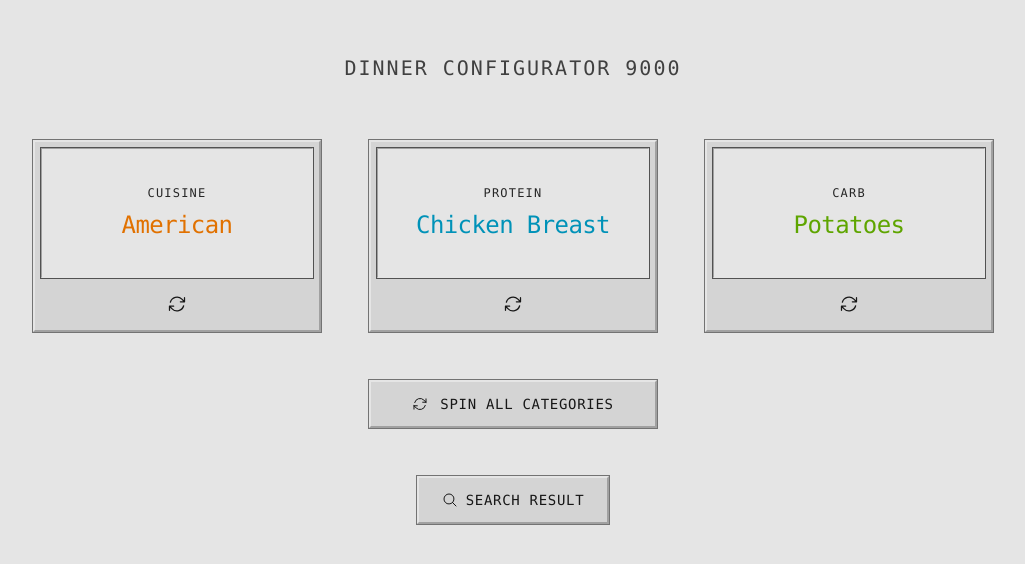
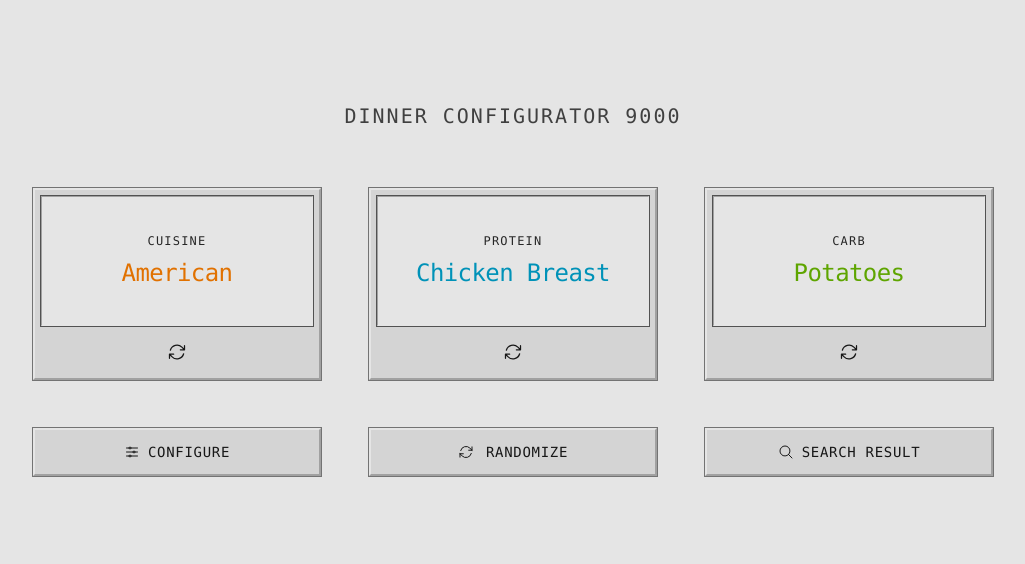
Before and after one commit to andrewmillen/dinner-configurator-9000, a Next.js app: page / in a window 1280 px wide. Shown: the part 116-680 px from the top of the page, without its empty margins (127-1152 px from the left). Built offline with nearby package versions, Linux system fonts and the light colour scheme.

Commit message:
Add customization

```diff
--- /dev/null
+++ b/app/components/ConfigScreen.jsx
@@ -0,0 +1,121 @@
+
+import {
+  CheckIcon,
+  XMarkIcon
+} from "@heroicons/react/24/outline";
+import { useState, useEffect } from "react";
+
+export default function ConfigScreen({ onSave, onCancel, proteins, carbs, cuisines }) {
+  const [config, setConfig] = useState({
+    proteins: new Set(proteins),
+    carbs: new Set(carbs),
+    cuisines: new Set(cuisines),
+  });
+
+  useEffect(() => {
+    const savedConfig = localStorage.getItem("dinnerConfig");
+    if (savedConfig) {
+      const parsed = JSON.parse(savedConfig);
+      setConfig({
+        proteins: new Set(parsed.proteins),
+        carbs: new Set(parsed.carbs),
+        cuisines: new Set(parsed.cuisines),
+      });
+    }
+  }, [proteins, carbs, cuisines]);
+
+  const handleToggleAll = (category, items) => {
+    setConfig((prev) => ({
+      ...prev,
+      [category]: prev[category].size === items.length ? new Set() : new Set(items),
+    }));
+  };
+
+  const handleToggleItem = (category, item) => {
+    setConfig((prev) => {
+      const newSet = new Set(prev[category]);
+      if (newSet.has(item)) {
+        newSet.delete(item);
+      } else {
+        newSet.add(item);
+      }
+      return { ...prev, [category]: newSet };
+    });
+  };
+
+  const handleSave = () => {
+    if (config.proteins.size === 0 || config.carbs.size === 0 || config.cuisines.size === 0) {
+      alert("Please select at least one option in each category");
+      return;
+    }
+
+    const newConfig = {
+      proteins: Array.from(config.proteins),
+      carbs: Array.from(config.carbs),
+      cuisines: Array.from(config.cuisines),
+    };
+
+    localStorage.setItem("dinnerConfig", JSON.stringify(newConfig));
+    onSave(newConfig);
+  };
+
+  return (
+    <div className="min-h-svh p-8 flex flex-col bg-neutral-400/60">
+
+      <div className="flex-1 flex gap-20 items-center justify-center overflow-auto">
+        <div className="grid grid-cols-1 lg:grid-cols-3 gap-8 lg:gap-12">
+        {[
+          { title: "Proteins", items: proteins, key: "proteins" },
+          { title: "Carbs", items: carbs, key: "carbs" },
+          { title: "Cuisines", items: cuisines, key: "cuisines" },
+        ].map(({ title, items, key }) => (
+          <div key={key} className="mb-8 border-2 bg-neutral-300 outline-1 border-neutral-400 border-l-neutral-200 border-t-neutral-200 outline-neutral-500 p-2 w-64 lg:w-72 h-128 overflow-y-scroll">
+              <h3 className="text-xs tracking-widest uppercase w-full text-center text-neutral-800 mt-2 mb-4">{title}</h3>
+            <div className="w-full items-center mb-2">
+                <label className="h-12 w-full old-button flex items-center gap-2 p-2">
+                <input
+                  type="checkbox"
+                  checked={config[key].size === items.length}
+                  onChange={() => handleToggleAll(key, items)}
+                  className="appearance-none size-4 border border-neutral-800 rounded-xs bg-neutral-300 checked:bg-neutral-800 focus:outline-none cursor-pointer peer"
+                />
+                  <span className="text-sm text-neutral-500 peer-checked:text-neutral-800">All</span>
+              </label>
+            </div>
+            <div className="">
+              {items.map((item) => {
+                let checkedBg = "";
+                if (key === "cuisines") checkedBg = "checked:bg-lime-600";
+                else if (key === "carbs") checkedBg = "checked:bg-cyan-600";
+                else checkedBg = "checked:bg-amber-600";
+                return (
+                  <label key={item} className="h-12 w-full old-button flex items-center gap-2 p-2">
+                    <input
+                      type="checkbox"
+                      checked={config[key].has(item)}
+                      onChange={() => handleToggleItem(key, item)}
+                      className={`appearance-none size-4 border border-neutral-800 rounded-xs bg-neutral-300 focus:outline-none cursor-pointer peer ${checkedBg}`}
+                    />
+                    <span className="text-sm text-neutral-500 peer-checked:text-neutral-800">{item}</span>
+                  </label>
+                );
+              })}
+            </div>
+          </div>
+        ))}
+        </div>
+      </div>
+
+      <div className="flex justify-center gap-4 mt-8">
+        <button onClick={onCancel} className="old-button flex items-center h-12 px-8 uppercase tracking-wider text-sm gap-3">
+          <XMarkIcon className="w-4 h-4 inline-block" />
+          Cancel
+        </button>
+        <button onClick={handleSave} className="old-button flex items-center h-12 px-8 uppercase tracking-wider text-sm gap-3">
+          <CheckIcon className="w-4 h-4 inline-block" />
+          Save
+        </button>
+      </div>
+    </div>
+  );
+}
--- a/app/globals.css
+++ b/app/globals.css
@@ -24,4 +24,5 @@
     outline-neutral-500
     focus-visible:outline-2
     focus-visible:outline-neutral-900
+    hover:cursor-pointer
 }
--- a/app/layout.js
+++ b/app/layout.js
@@ -15,9 +15,7 @@ export const metadata = {
 export default function RootLayout({ children }) {
   return (
     <html lang="en">
-      <body
-        className={`${geistMono.variable} font-mono gridlines bg-size-[2rem_2rem] lg:bg-size-[3rem_3rem] text-neutral-900`}
-      >
+      <body className={`${geistMono.variable} font-mono text-neutral-900`}>
         {children}
       </body>
     </html>
--- a/app/page.js
+++ b/app/page.js
@@ -3,10 +3,12 @@
 import {
   ArrowPathIcon,
   MagnifyingGlassIcon,
+  AdjustmentsHorizontalIcon,
 } from "@heroicons/react/24/outline";
+import { useEffect, useState } from "react";
 
 import CategoryCard from "./components/CategoryCard";
-import { useState } from "react";
+import ConfigScreen from "./components/ConfigScreen";
 
 const proteins = [
   "Chicken Breast",
@@ -50,9 +52,26 @@ export default function Home() {
   const [selectedProtein, setSelectedProtein] = useState(proteins[0]);
   const [selectedCarb, setSelectedCarb] = useState(carbs[0]);
   const [selectedCuisine, setSelectedCuisine] = useState(cuisines[0]);
+  const [isConfigOpen, setIsConfigOpen] = useState(false);
+  const [activeOptions, setActiveOptions] = useState({
+    proteins,
+    carbs,
+    cuisines,
+  });
+
+  useEffect(() => {
+    const savedConfig = localStorage.getItem("dinnerConfig");
+    if (savedConfig) {
+      setActiveOptions(JSON.parse(savedConfig));
+    }
+  }, []);
 
   const getRandomItem = (array) => {
-    return array[Math.floor(Math.random() * array.length)];
+    const activeArray =
+      activeOptions[
+        array === proteins ? "proteins" : array === carbs ? "carbs" : "cuisines"
+      ];
+    return activeArray[Math.floor(Math.random() * activeArray.length)];
   };
 
   const spinSingle = (setIsSpinning, setSelected, array) => {
@@ -87,6 +106,24 @@ export default function Home() {
   };
 
   return (
+    <div className="relative h-svh overflow-hidden">
+      <div className="transform transition-all duration-500 ease-in-out absolute inset-0 config">
+        <ConfigScreen
+          proteins={proteins}
+          carbs={carbs}
+          cuisines={cuisines}
+          onSave={(newConfig) => {
+            setActiveOptions(newConfig);
+            setIsConfigOpen(false);
+          }}
+          onCancel={() => setIsConfigOpen(false)}
+        />
+      </div>
+      <div
+        className={`transform transition-all duration-500 ease-in-out main gridlines bg-size-[2rem_2rem] lg:bg-size-[3rem_3rem] ${
+          isConfigOpen ? "-translate-y-full" : "translate-y-0"
+        }`}
+      >
         <div className="min-h-svh flex flex-col items-center justify-center">
           <main className="grid grid-cols-1 gap-8 lg:gap-12 justify-items-center">
             <h1 className="text-lg lg:text-xl uppercase tracking-widest text-center text-neutral-700 h-8 lg:h-12 flex items-center justify-center">
@@ -120,11 +157,21 @@ export default function Home() {
                 selected={selectedCarb}
                 isSpinning={isSpinning}
                 isSpinningCategory={isSpinningCarb}
-            onSpin={() => spinSingle(setIsSpinningCarb, setSelectedCarb, carbs)}
+                onSpin={() =>
+                  spinSingle(setIsSpinningCarb, setSelectedCarb, carbs)
+                }
                 color="text-lime-600"
               />
             </div>
 
+            <div className="grid grid-cols-1 lg:grid-cols-3 gap-8 lg:gap-12 items-center">
+              <button
+                onClick={() => setIsConfigOpen(true)}
+                className="h-8 lg:h-12 w-64 lg:w-72 cursor-pointer old-button flex items-center justify-center uppercase tracking-wider text-sm"
+              >
+                <AdjustmentsHorizontalIcon className="w-4 h-4 inline-block mr-2" />
+                Configure
+              </button>
               <button
                 onClick={spin}
                 disabled={
@@ -145,12 +192,12 @@ export default function Home() {
                 {isSpinning ? (
                   <>
                     <ArrowPathIcon className="w-4 h-4 inline-block mr-3 animate-spin" />
-              Spin All Categories
+                    Randomize
                   </>
                 ) : (
                   <>
                     <ArrowPathIcon className="w-4 h-4 inline-block mr-3" />
-              Spin All Categories
+                    Randomize
                   </>
                 )}
               </button>
@@ -158,16 +205,21 @@ export default function Home() {
                 onClick={() => {
                   const result = `${selectedCuisine} ${selectedProtein} and ${selectedCarb} recipe`;
                   window.open(
-              `https://www.google.com/search?q=${encodeURIComponent(result)}`,
+                    `https://www.google.com/search?q=${encodeURIComponent(
+                      result
+                    )}`,
                     "_blank"
                   );
                 }}
-          className="h-8 lg:h-12 w-48 cursor-pointer old-button flex items-center justify-center uppercase tracking-wider text-sm space-x-3"
+                className="h-8 lg:h-12 w-64 lg:w-72 cursor-pointer old-button flex items-center justify-center uppercase tracking-wider text-sm space-x-3"
               >
                 <MagnifyingGlassIcon className="w-4 h-4 inline-block mr-2" />
                 Search Result
               </button>
+            </div>
           </main>
+        </div>
+      </div>
     </div>
   );
 }
```
Lines whose indentation alone changed are shown as unchanged.
